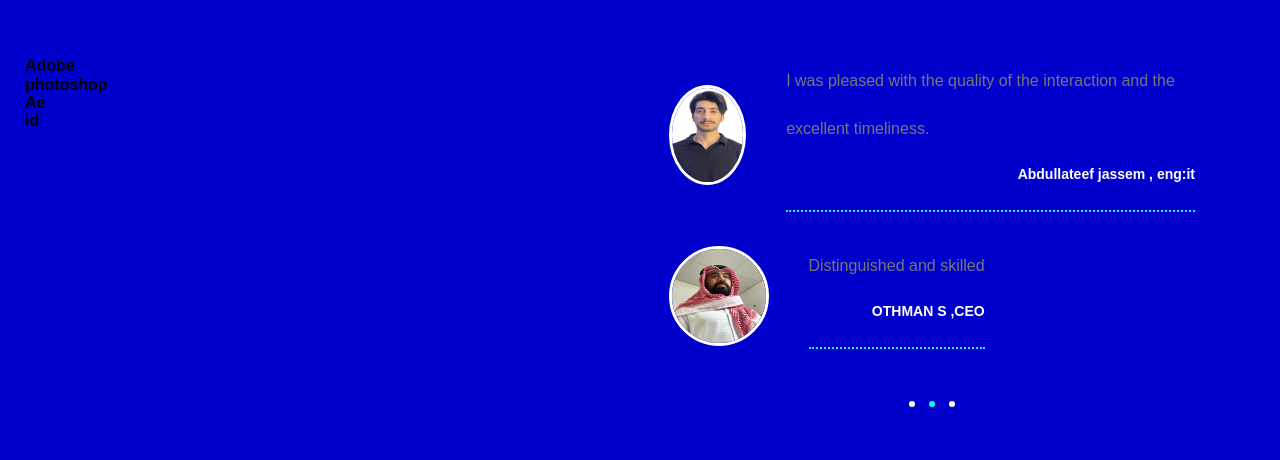
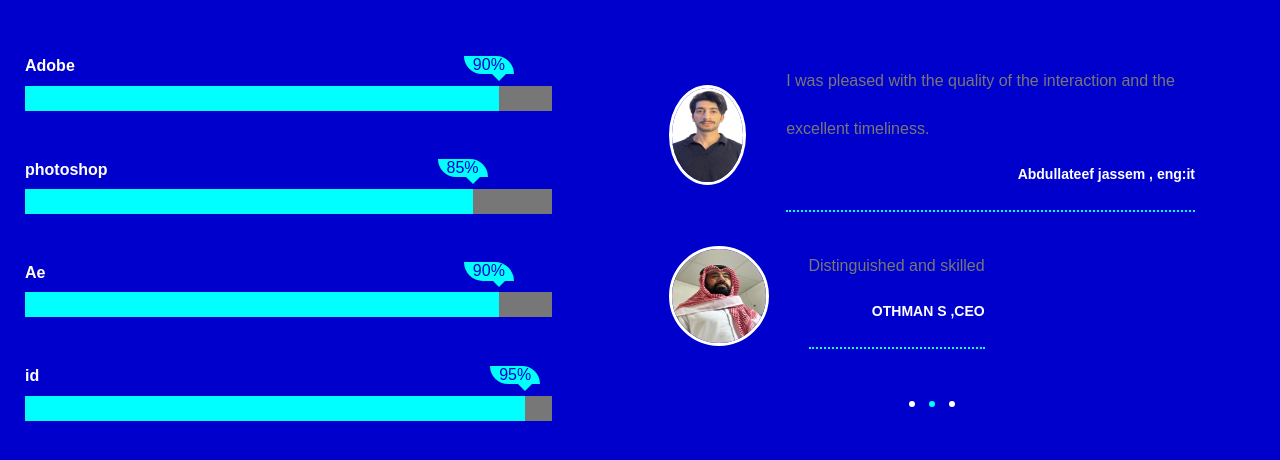
Before and after one commit to eng-abdullateefS/project2, a plain HTML site: page index.html in a window 1280 px wide. Shown: the part 3308-3768 px from the top of the page. Drawn offline with Linux system fonts and the light colour scheme; a web font is replaced by a local one.

Commit message:
modified and add in csc section ourskills part (skills)

```diff
--- a/css/main.css
+++ b/css/main.css
@@ -645,6 +645,7 @@ line-height: 1.5;
     text-align: center;
     margin-bottom: 60px;
 }
+/* part testmonial */
 .our-skills .testimonial .content{
     display: flex;
     margin-bottom: 30px;
@@ -707,5 +708,55 @@ line-height: 1.5;
 
  /* عند المرور من فوق الصور */
 .our-skills .testimonial .content img:hover{
-    transform: scale(1.1);
+    transform: skewX(10deg);
 }
+/* ---------------- */
+
+/* part skills  */
+.our-skills .skills .prog{
+    margin-bottom: 50px;
+
+}
+.our-skills .skills .prog h4{
+    margin-bottom: 10px;
+    color: var(--second-color);
+
+}
+.our-skills .skills .prog .prog-bar{
+    background-color: #777;
+    height: 25px;
+}
+.our-skills .skills .prog .prog-bar span{
+    display: block;
+    background-color: var(--third-color);
+    height: 100%;
+    position: relative;
+
+
+}
+.our-skills .skills .prog .prog-bar span::before{
+    content:attr(data-progress);
+    position: absolute;
+    background-color: var(--third-color);
+    border-radius:0 100px;
+    width: 50px;
+    color: var(--main-color);
+    top: -30px;
+    right: -15px;
+    text-align: center;
+
+
+}
+.our-skills .skills .prog .prog-bar span::after{
+    content:'';
+    position: absolute;
+    border-style: solid;
+    border-width: 10px;
+    border-color:aqua transparent transparent ;
+    right: -10px;
+    top: -15px;
+
+}
+/* end skills*/
+
+/* end our skills */
```
